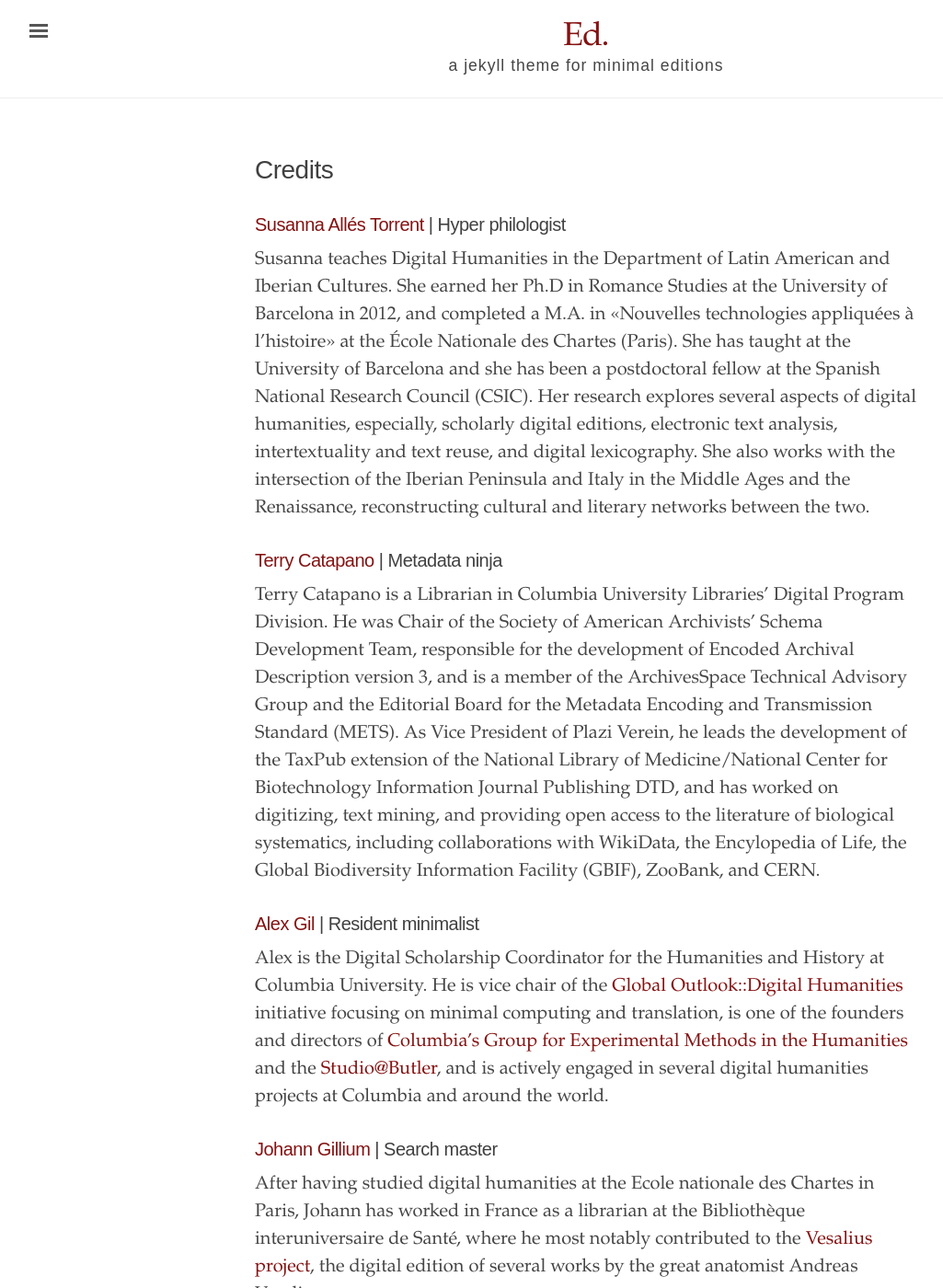
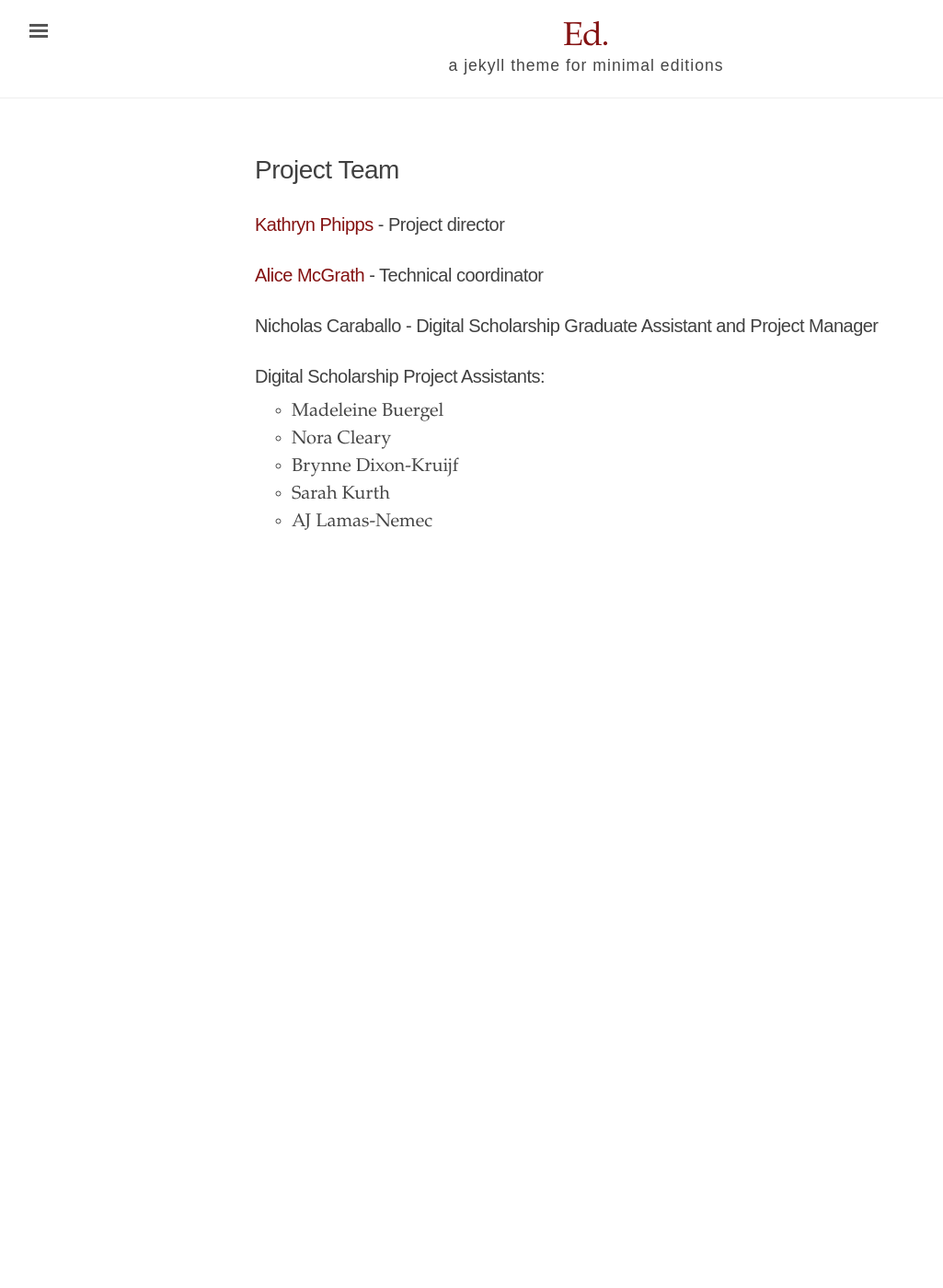
Before and after one commit to digbmc/moriscos-daimel, a Jekyll site: the page built from credits.md, in a window 1280 px wide and 1400 px high. Shown: the whole window at 92% size, without its empty margins (3-1028 px from the left). Built offline with Jekyll 4.4.1, drawn with Linux system fonts in a browser that asks for light colours; some of the changed text lies outside the part shown.

Commit message:
Edited credits.md to reflect project team.

```diff
--- a/credits.md
+++ b/credits.md
@@ -1,33 +1,18 @@
 ---
 layout: page
-title: Credits
+title: Project Team
 ---
 
-### [Susanna Allés Torrent](http://susannalles.github.io/) | Hyper philologist
+### [Kathryn Phipps]() - Project director
 
-Susanna teaches Digital Humanities in the Department of Latin American and Iberian Cultures. She earned her Ph.D in Romance Studies at the University of Barcelona in 2012, and completed a M.A. in «Nouvelles technologies appliquées à l’histoire» at the École Nationale des Chartes (Paris). She has taught at the University of Barcelona and she has been a postdoctoral fellow at the Spanish National Research Council (CSIC). Her research explores several aspects of digital humanities, especially, scholarly digital editions, electronic text analysis, intertextuality and text reuse, and digital lexicography. She also works with the intersection of the Iberian Peninsula and Italy in the Middle Ages and the Renaissance, reconstructing cultural and literary networks between the two.
+### [Alice McGrath]() - Technical coordinator
 
+### Nicholas Caraballo - Digital Scholarship Graduate Assistant and Project Manager
 
-### [Terry Catapano](https://github.com/tcatapano) | Metadata ninja
+### Digital Scholarship Project Assistants:
 
-Terry Catapano is a Librarian in Columbia University Libraries' Digital Program Division. He was Chair of the Society of American Archivists' Schema Development Team, responsible for the development of Encoded Archival Description version 3, and is a member of the ArchivesSpace Technical Advisory Group and the Editorial Board for the Metadata Encoding and Transmission Standard (METS). As Vice President of Plazi Verein, he leads the development of the TaxPub extension of the National Library of Medicine/National Center for Biotechnology Information Journal Publishing DTD, and has worked on digitizing, text mining, and providing open access to the literature of biological systematics, including collaborations with WikiData, the Encylopedia of Life, the Global Biodiversity Information Facility (GBIF), ZooBank, and CERN.
-
-### [Alex Gil](http://www.elotroalex.com/) | Resident minimalist
-
-Alex is the Digital Scholarship Coordinator for the Humanities and History at Columbia University. He is vice chair of the [Global Outlook::Digital Humanities](http://www.globaloutlookdh.org/) initiative focusing on minimal computing and translation, is one of the founders and directors of [Columbia's Group for Experimental Methods in the Humanities](http://xpmethod.plaintext.in/) and the [Studio@Butler](https://studio.cul.columbia.edu/), and is actively engaged in several digital humanities projects at Columbia and around the world.
-
-### [Johann Gillium](https://github.com/JohannGillium) | Search master
-
-After having studied digital humanities at the Ecole nationale des Chartes in Paris, Johann has worked in France as a librarian at the Bibliothèque interuniversaire de Santé, where he most notably contributed to the [Vesalius project](http://www3.biusante.parisdescartes.fr/vesale/debut.htm), the digital edition of several works by the great anatomist Andreas Vesalius.
-
-
----
-
-## Acknowledgments
-
-As many open source projects, Ed is the work of community. The project starts with the open web, and everything in between leading to [Jekyll](https://jekyllrb.com/) and the wonderful team who wrangled that Ruby in our favor. The theme stylesheets are built on top of [Lanyon](https://github.com/poole/lanyon), a Jekyll theme based on [Poole](http://getpoole.com), "the Jekyll butler," both created by [Mark Otto](https://github.com/mdo) and distributed with an MIT license. Thanks, Mark, for your helpful streamlining! Special hat tips to brother-in-markdown-arms, [Chris Forster](https://github.com/c-forster), and the generous [Sylvester Keil](https://github.com/inukshuk/) for his work on Jekyll Scholar.
-
-
-We are strongly indebted to the research work and conversations stemming out of our [Columbia's Group for Experimental Methods in the Humanities](http://xpmethod.plaintext.in/)—or as we like to call it: #xpmethod; the wonderful international comradery of [GO::DH](http://www.globaloutlookdh.org/); and of course, the support of our [Columbia University Libraries](http://library.columbia.edu/) and its cozy [Studio@Butler](https://studio.cul.columbia.edu/).
-
-...and to the writers that inspire us to scribble notes on the margins we protect with our work. Thank you.
+- Madeleine Buergel
+- Nora Cleary
+- Brynne Dixon-Kruijf
+- Sarah Kurth
+- AJ Lamas-Nemec
```
